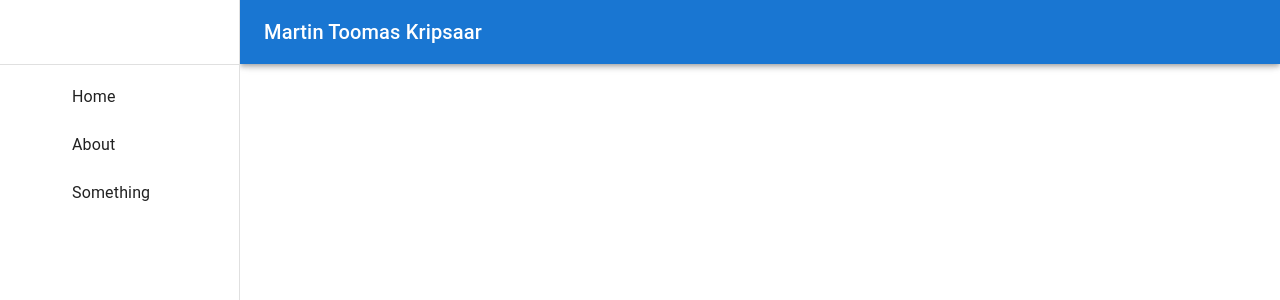
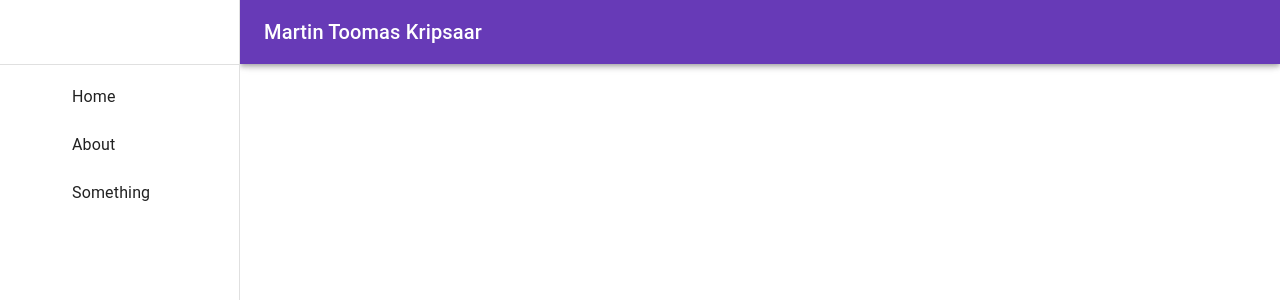
Before and after one commit to martkrip/rakenduste-programmeerimine-2025, a React (Vite) app in the folder 2025-09-18/tunnitoo/: page /#/ in a window 1280 px wide. Shown: the top 300 px of the page. Built offline with nearby package versions, Linux system fonts and the light colour scheme; some icons are missing.

Commit message:
(feat) lisasin põhivärvi ja panin seda kogu äppi ümber

```diff
--- a/2025-09-18/tunnitoo/src/App.tsx
+++ b/2025-09-18/tunnitoo/src/App.tsx
@@ -5,10 +5,13 @@
 import About from './components/About'
 import Something from './components/Something'
 import MyAppBar from "./components/MyAppBar"
+import { ThemeProvider } from '@emotion/react'
+import theme from './theme'
 function App() {
 
   return (
     <>
+      <ThemeProvider theme={theme}>
       <MyAppBar>
 {/*         <p>
           <Button variant="text">Text</Button>
@@ -31,6 +34,7 @@
           <Route path="something" element={<Something />} />
         </Route>
       </Routes> */}
+      </ThemeProvider>
     </>
   );
 }
--- /dev/null
+++ b/2025-09-18/tunnitoo/src/theme.ts
@@ -0,0 +1,12 @@
+import { createTheme } from "@mui/material"
+import { deepPurple } from "@mui/material/colors"
+
+const theme = createTheme({
+    palette: {
+        primary: {
+            main: deepPurple[500],
+        }
+    }
+})
+
+export default theme
```
